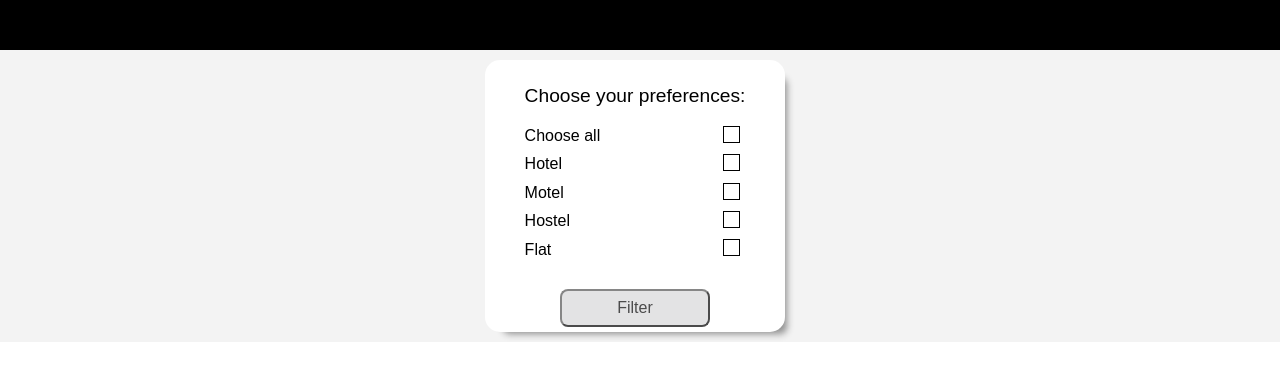
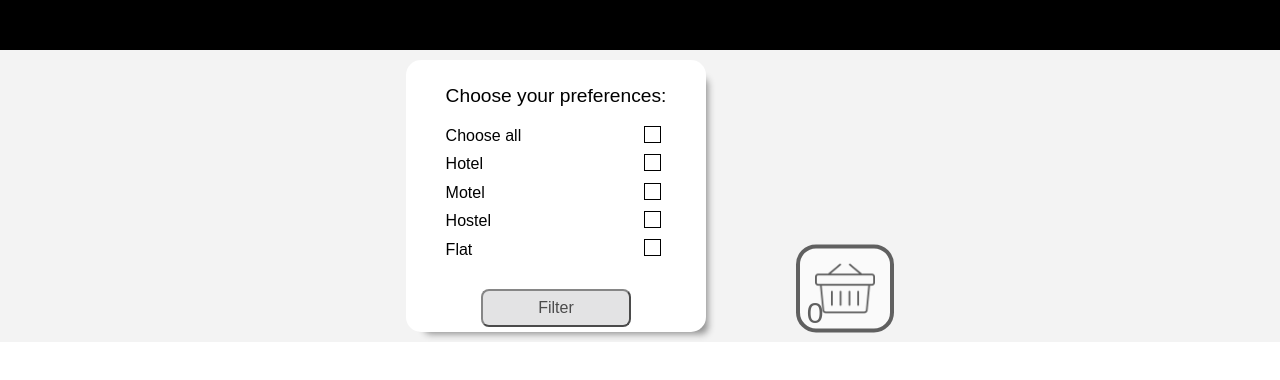
Before and after one commit to JulianaSen/LVreact, a React (Create React App) app in the folder lviv_vacation/: page /hotels in a window 1280 px wide. Shown: the top 380 px of the page. Built offline with nearby package versions, Linux system fonts and the light colour scheme; a web font is replaced by a local one.

Commit message:
Add basket icon

```diff
--- a/lviv_vacation/package.json
+++ b/lviv_vacation/package.json
@@ -6,6 +6,7 @@
     "axios": "^0.19.0",
     "react": "^16.8.6",
     "react-dom": "^16.8.6",
+    "react-modal": "^3.8.2",
     "react-redux": "^7.1.0",
     "react-redux-registration-login-example": "^1.0.0",
     "react-responsive-navbar": "^1.0.11",
--- /dev/null
+++ b/lviv_vacation/src/components/Catalog/modal.js
@@ -0,0 +1,24 @@
+import React from 'react';
+import Catalog from '../Catalog/Catalog';
+import userCatalog from '../userChoice/userCatalog';
+import Modal from 'react-modal';
+
+
+Modal.setAppElement('#root');
+
+export default class Basket extends React.Component {
+
+    render () {
+      return (
+        <div>
+          <Modal
+             isOpen={this.props.showModal}
+             contentLabel="Basket modal"
+          >
+            <userCatalog />
+            <button onClick={this.props.handleCloseModal}>Close Modal</button>
+          </Modal>
+        </div>
+      );
+    }
+  }
--- a/lviv_vacation/src/components/CatalogWithFilter/CatalogWithFilter.js
+++ b/lviv_vacation/src/components/CatalogWithFilter/CatalogWithFilter.js
@@ -2,12 +2,34 @@ import React from 'react';
 import FilterMenu from '../FilterMenu/filterMenu';
 import Catalog from '../Catalog/Catalog';
 // import { store } from '../../actions/actionFilterMenu';
-import { WrapperComponent } from '../FilterMenu/filterMenu'
-import {store} from "../../index";
-import BurgerContainer from './BurgerContainer'
+import { WrapperComponent } from '../FilterMenu/filterMenu';
+import BurgerContainer from './BurgerContainer';
+import basket from "../../img/basket.png";
+import { connect } from 'react-redux';
+import Basket from "../Catalog/modal";
 
+class CatalogWithFilter extends React.Component {
 
-export default class CatalogWithFilter extends React.Component {
+    constructor () {
+      super();
+
+      //state for show and hide modal window
+      this.state = {
+        showModal: false
+      };
+
+      //bind function for changing modal state
+      this.handleOpenModal = this.handleOpenModal.bind(this);
+      this.handleCloseModal = this.handleCloseModal.bind(this);
+    }
+
+    handleOpenModal () {
+      this.setState({ showModal: true });
+    }
+
+    handleCloseModal () {
+      this.setState({ showModal: false });
+    }
 
     state = {
       drawerOpen: false
@@ -26,7 +48,6 @@ export default class CatalogWithFilter extends React.Component {
       let classNameFilterMenu = "delete-margin";
       let navContainerClass = "nav-cont-without-filter-menu";
       if(this.state.drawerOpen) {
-      //showFilterMenu = <Provider store={store}><WrapperComponent smallscreen="small-screen"/></Provider>
         classNameFilterMenu = "main-container";
         navContainerClass = "nav-container";
       }
@@ -52,9 +73,28 @@ export default class CatalogWithFilter extends React.Component {
             <div className="wave-block">
             <WrapperComponent />
               <Catalog />
+
+              {/* Basket button */}
+                  <div className="align-basket">
+                  <div className="basket" onClick={this.handleOpenModal}>
+                    <img src={basket}/>
+                    <div className="counter"><p>{this.props.userItems.length}</p></div>
+                  </div>
+              </div>
+
             </div>
           </main>
+
+
+            <Basket showModal={this.state.showModal} handleCloseModal={this.handleCloseModal}/>
         </div>
       )
     }
   }
+
+
+const mapStateToProps = state => ({
+  userItems: state.data.userItems,
+});
+
+export default connect(mapStateToProps)(CatalogWithFilter);
--- a/lviv_vacation/src/css/style.css
+++ b/lviv_vacation/src/css/style.css
@@ -1176,3 +1176,30 @@ i.fa-star:hover {
   background-color: #9da6b5;
   cursor: pointer;
 }
+.align-basket {
+  display: flex;
+  align-items: flex-start;
+  margin-left: 60px;
+}
+.basket {
+  position: sticky;
+  top: 700px;
+  width: 30px;
+  height: 20px;
+  border: 4px solid black;
+  display: flex;
+}
+.basket img {
+  width: 60px;
+  height: 60px;
+  display: block;
+  position: absolute;
+}
+.basket .counter p {
+  font-size: 30px;
+  margin-right: 60px;
+  margin-top: 80px;
+}
+.basket:hover {
+  cursor: pointer;
+}
--- a/lviv_vacation/src/less/style.less
+++ b/lviv_vacation/src/less/style.less
@@ -1423,3 +1423,37 @@ i.fa-star:hover  {
 
 //     }
 // }
+
+.align-basket{
+    display: flex;
+    align-items: flex-start;
+    margin-left: 60px;
+}
+
+.basket{
+    position: sticky;
+    top: 700px;
+    width: 30px;
+    height: 20px;
+    border: 4px solid black;
+    display: flex;
+    img{
+        width: 60px;
+        height: 60px;
+        display: block;
+        position: absolute;
+    }
+
+    .counter{
+        p{
+            font-size: 30px;
+            margin-right: 60px;
+            margin-top: 80px;
+        }
+    }
+}
+
+
+.basket:hover{
+    cursor: pointer;
+}
```
Also changed, not shown: lviv_vacation/src/img/basket.png (added), 1 other file (tests, documents, lock files or other folders). Lines whose indentation alone changed are shown as unchanged.
